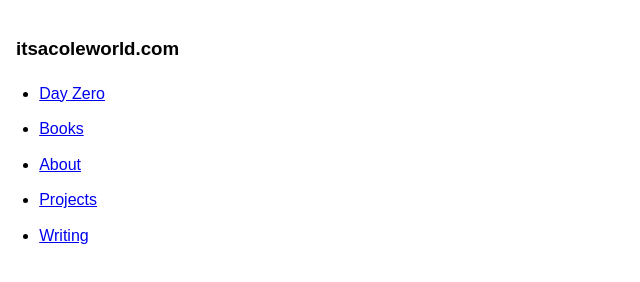
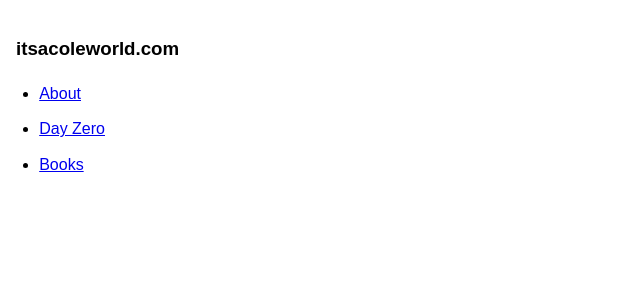
Before and after one commit to itsacoleworld/itsacoleworld_gatsby, a Gatsby site: page / in a window 1280 px wide. Shown: the whole page, without its empty margins (0-640 px from the left). Built offline with nearby package versions, Linux system fonts and the light colour scheme; Gatsby itself is replaced by a stand-in of ours.

Commit message:
remove sections without content yet

```diff
--- a/src/components/header.js
+++ b/src/components/header.js
@@ -8,19 +8,13 @@ const Header = ({ siteTitle }) => (
       <h3>{siteTitle}</h3>
         <ul>
             <li>
+                <Link to="/about/">About</Link>
+            </li>
+            <li>
                 <Link to="/day-zero/">Day Zero</Link>
             </li>
             <li>
                 <Link to="/books/">Books</Link>
-            </li>
-            <li>
-                <Link to="/about/">About</Link>
-            </li>
-            <li>
-                <Link to="/projects/">Projects</Link>
-            </li>
-            <li>
-                <Link to="/writing/">Writing</Link>
             </li>
         </ul>
     </div>
```
